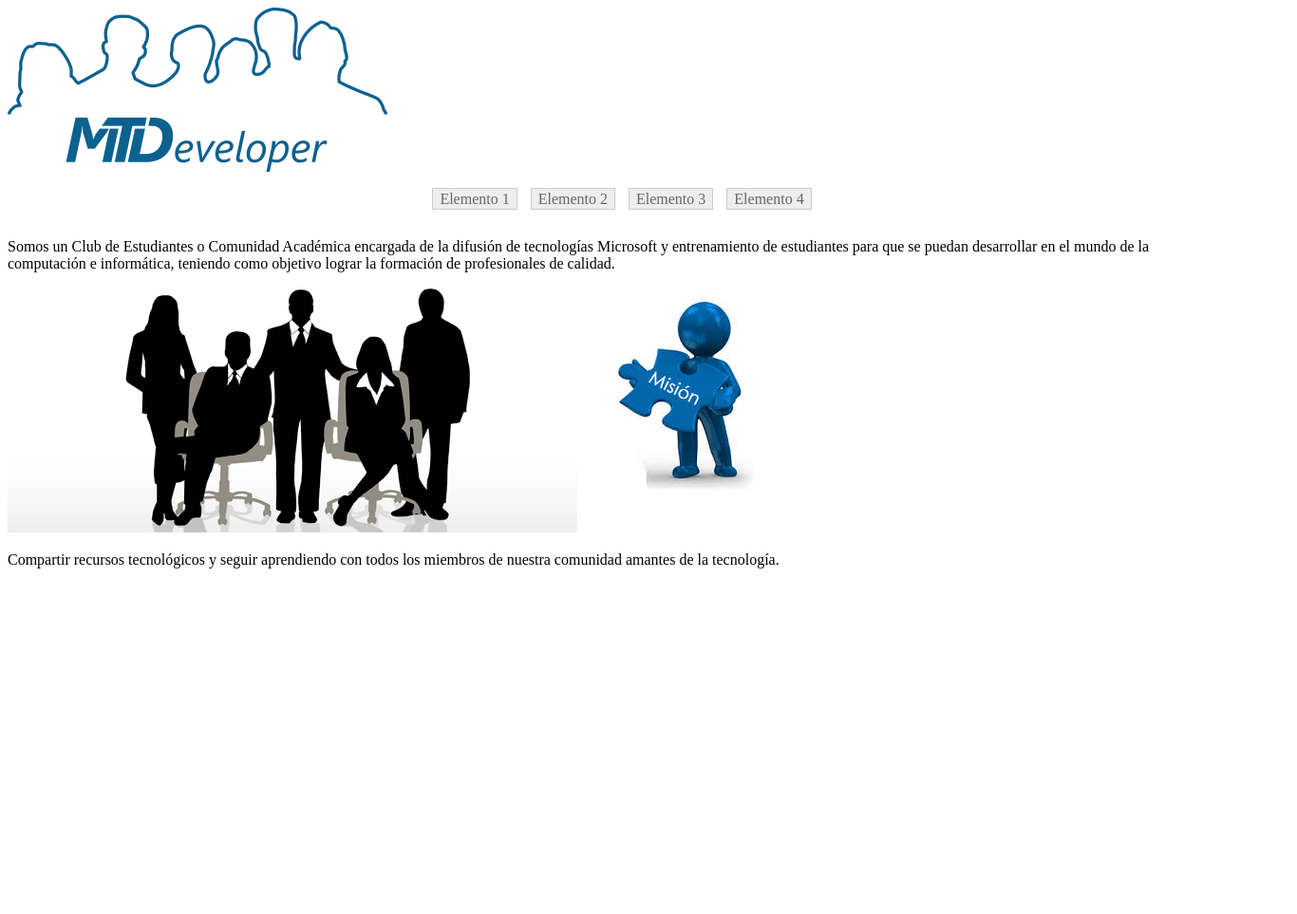
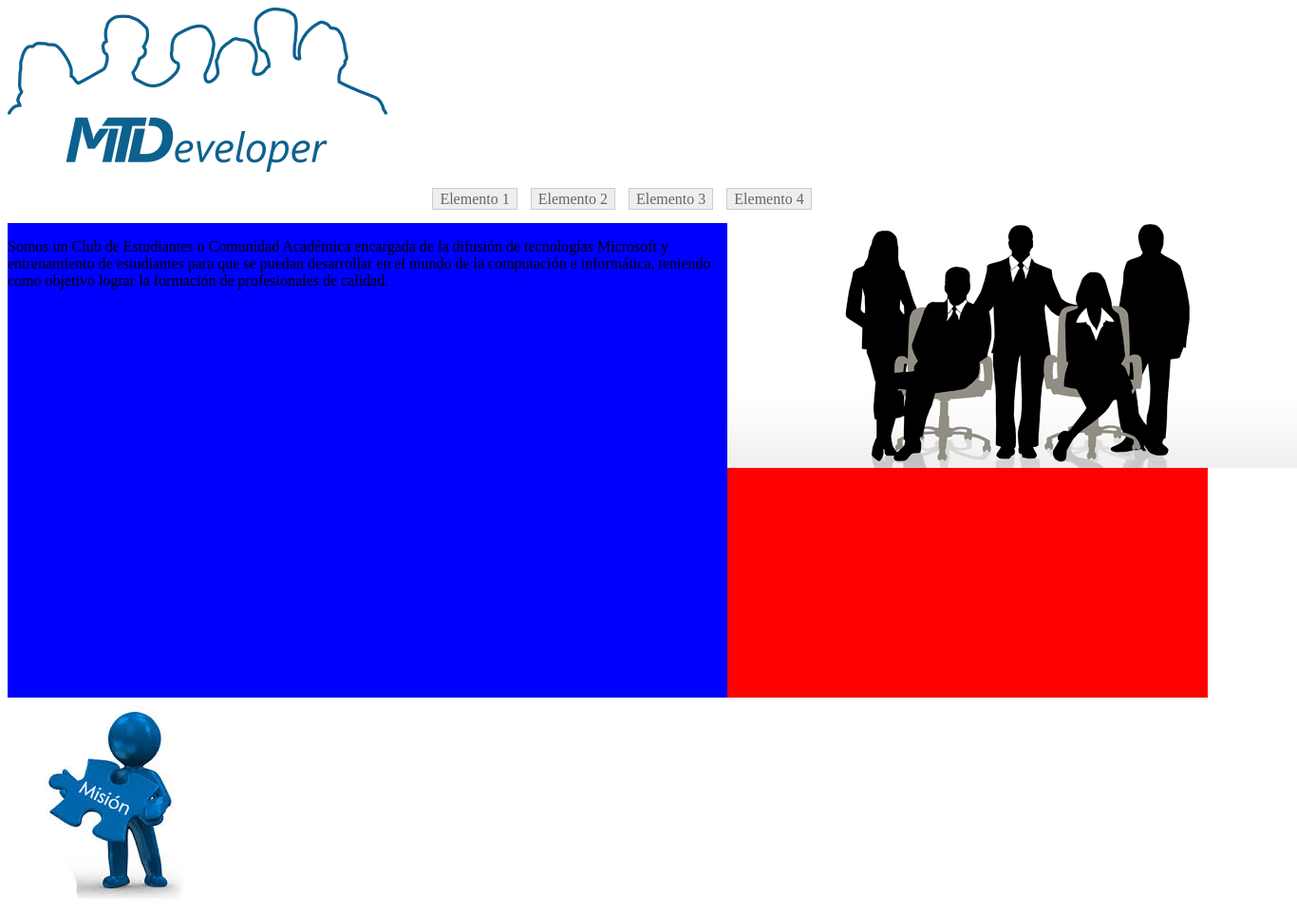
Before and after one commit to mtdeveloperica/mtdeveloper-web, a plain HTML site: page index.html in a window 1280 px wide. Shown: the top 963 px of the page at 95% size, 1366 px wide, since content can reach past the window. Before the commit the page ends 800 px from the top, so only its background shows below. Drawn offline with Linux system fonts and the light colour scheme.

Commit message:
agregar mision y somos

```diff
--- a/css/style.css
+++ b/css/style.css
@@ -44,23 +44,28 @@ background-color: #464646;
 	}
 }
 
-#somos #img{
+.container .somos .img{
+	width: 40%;
+	height: 500px;
+	float: left;
+	background-color: red;
+}
+.container .somos .txt{
+	float: left;
+	height: 500px;
+	width: 60%;
+	background-color: blue;
+}
 
+.container .mision .img{
+	width: 40%;
+	height: 500px;
 	float: left;
-	width: "40%";
+	background-color: red;
 }
-#somos #txt{
+.container .mision .txt{
 	float: left;
-
-	width: "60%";
+	height: 500px;
+	width: 60%;
+	background-color: blue;
 }
-#mision #img{
-	float: left;
-
-	width: "40%";
-}
-#mision #txt{
-	float: left;
-
-	width: "60%";
-}
--- a/index.html
+++ b/index.html
@@ -19,12 +19,12 @@
 			<li><a href="#">Elemento 4</a></li>
 		</ul>
 	 </div>
-	 <div id="nosotros" class="container">
-	 	<div id="somos">
-	 		<div id="txt" class="container">
+	 <div class="container">
+	 	<div class="somos">
+	 		<div class="txt">
 	 			<p>Somos un Club de Estudiantes o Comunidad Académica encargada de la difusión de tecnologías Microsoft y entrenamiento de estudiantes para que se puedan desarrollar en el mundo de la computación e informática, teniendo como objetivo lograr la formación de profesionales de calidad.</p>
 	 		</div>
-	 		<div id="img" class="container">
+	 		<div class="img">
 	 			<img src="img\somos.png" alt="">
 	 		</div>
 	 	</div>
@@ -39,3 +39,8 @@
 	 </div>
 </body>
 </html>
+
+
+
+
+<!-- -->
```
